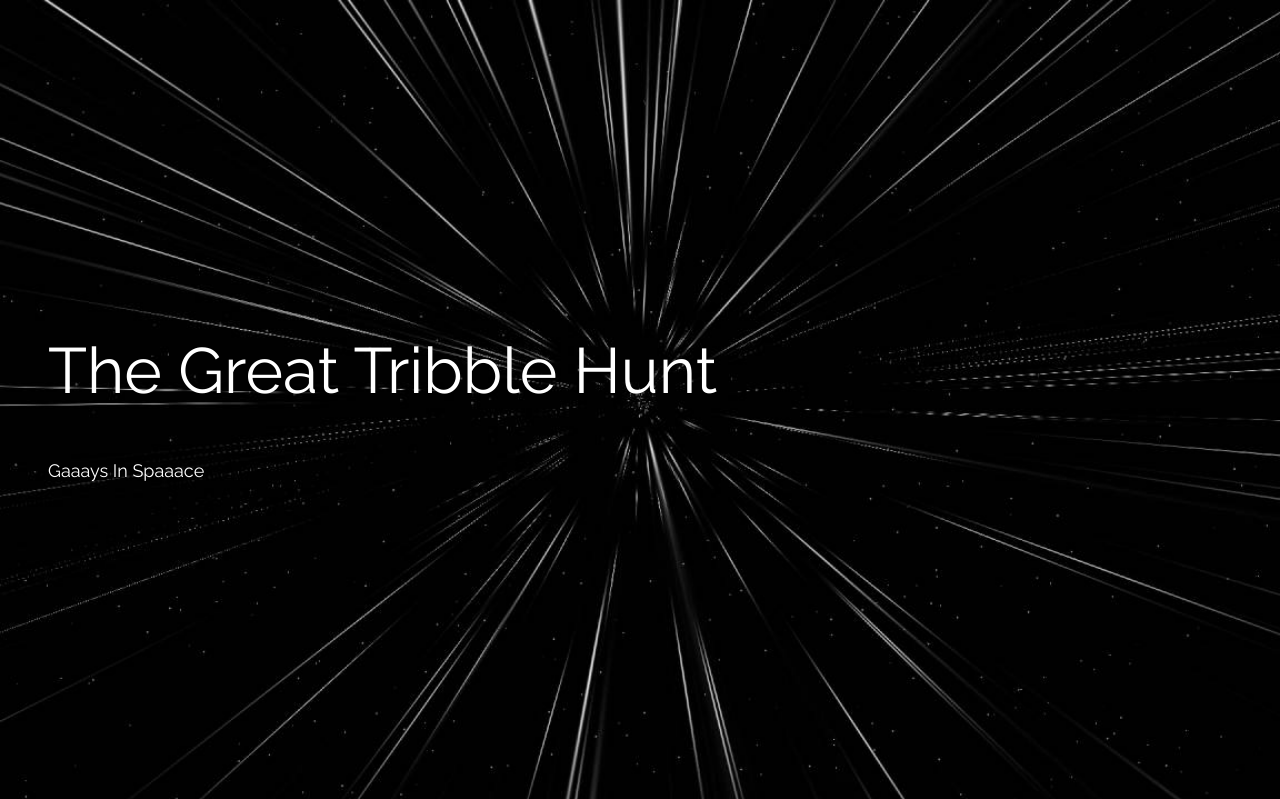
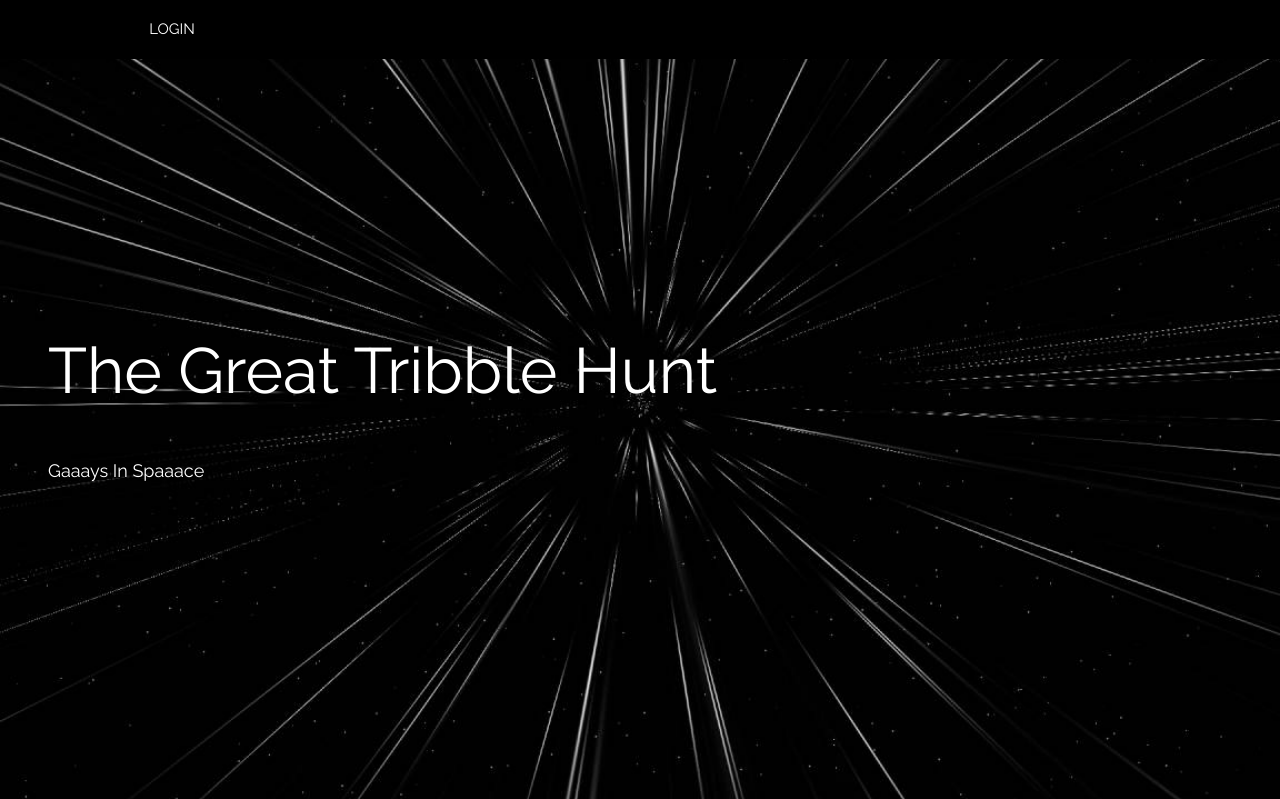
Before and after one commit to rich-hart/GIS, a Django app: template templates/home.html in a window 1280 px wide. Shown: the top 799 px of the page. Run offline with Django 3.2, Linux system fonts and the light colour scheme; the template is opened without the code that fills it, so the values that code supplies are empty; some libraries are stand-ins or nearby versions.

Commit message:
add nav bar

```diff
--- a/templates/home.html
+++ b/templates/home.html
@@ -25,6 +25,38 @@ body, html {
 </style>
 <body>
 
+<!-- Links (sit on top) -->
+<div class="w3-top">
+  <div class="w3-row w3-padding w3-black">
+    {% if username %}
+    <div class="w3-col s3">
+      <a href="#profile" class="w3-button w3-block w3-black">{{username}}</a>
+    </div>
+    <div class="w3-col s3">
+      <a href="/api-auth/logout/?next={{ request.path }}#profile" class="w3-button w3-block w3-black">LOGOUT</a>
+    </div>
+    {% else %}
+    <div class="w3-col s3">
+      <a href="{% url 'social:begin' 'facebook' %}" class="w3-button w3-block w3-black">LOGIN</a>
+    </div>
+    {% endif %}
+
+  </div>
+</div>
+<!--
+<div class="w3-bar w3-white w3-border-bottom w3-xlarge">
+{% if username %}
+  <a href="#" class="w3-bar-item w3-button w3-text-red w3-hover-red"><b><i class="fa fa-map-marker w3-margin-right"></i>{{username}}</b></a>
+  <a href="/api-auth/logout/?next={{ request.path }}#profile"
+            class="w3-button w3-gray">Logout</a>
+
+      {% else %}
+        <a href="{% url 'social:begin' 'facebook' %}"
+            class="w3-button w3-gray">Log In</a>
+
+{% endif %}
+</div>
+-->
 
 <!-- Header with full-height image -->
 <header class="bgimg-1 w3-display-container w3-grayscale-min" id="home">
@@ -79,8 +111,7 @@ body, html {
     </div>
 
     <div class="w3-half">
-    <div id="map" style="width:100%;height:300px"></div>
-
+      <div id="map" style="width:100%;height:300px"></div>
     </div>
   </div>
 </div>
```
